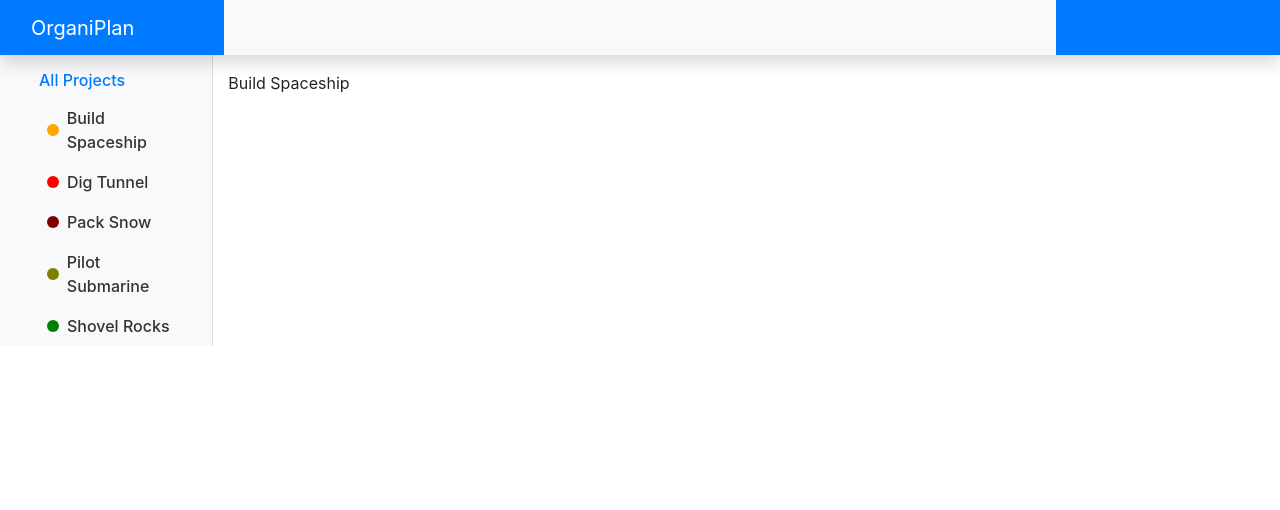
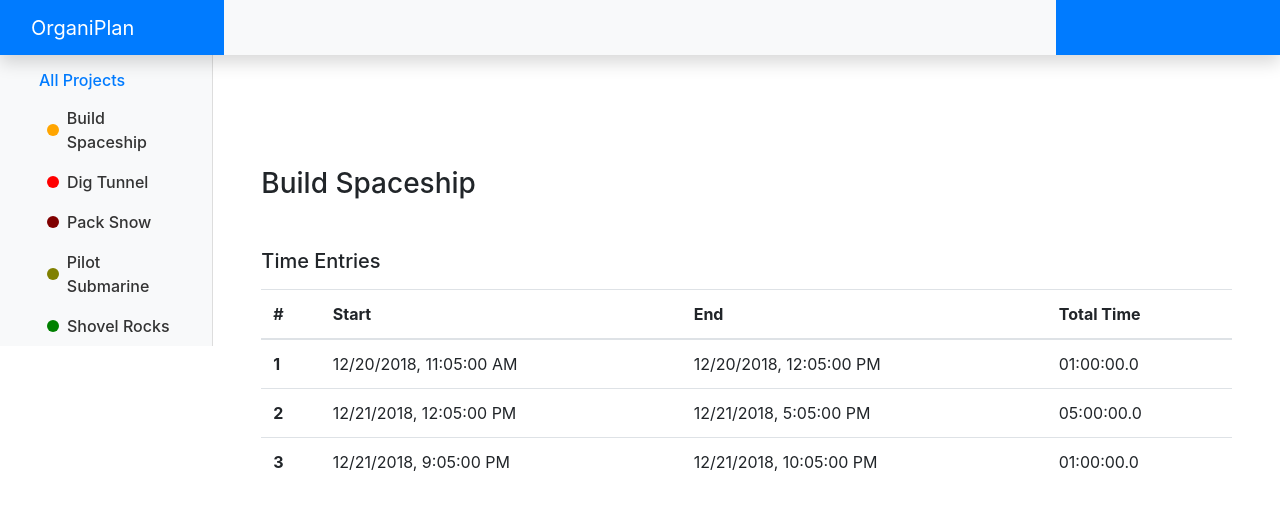
Before and after one commit to mwvalen/organiplan, a React app: page /projects/build-spaceship in a window 1280 px wide. Shown: the top 510 px of the page. Built offline with nearby package versions, Linux system fonts and the light colour scheme.

Commit message:
Time entries table added to single project view

```diff
--- a/src/components/Dashboard/ProjectView/index.js
+++ b/src/components/Dashboard/ProjectView/index.js
@@ -1,10 +1,52 @@
 import React from 'react'
 import { connect } from 'react-redux'
+
+function msToTime(duration) {
+    var milliseconds = parseInt((duration % 1000) / 100),
+      seconds = parseInt((duration / 1000) % 60),
+      minutes = parseInt((duration / (1000 * 60)) % 60),
+      hours = parseInt((duration / (1000 * 60 * 60)) % 24);
+
+    hours = (hours < 10) ? "0" + hours : hours;
+    minutes = (minutes < 10) ? "0" + minutes : minutes;
+    seconds = (seconds < 10) ? "0" + seconds : seconds;
+
+    return hours + ":" + minutes + ":" + seconds + "." + milliseconds;
+}
 
 export const ProjectView = (project) => {
     return (
         <div className="col-md-10 pt-3">
-            {project.name}
+            <div className="row pr-3">
+
+            </div>
+            <div className="row pt-5 px-5">
+                <h3 className="my-5 w-100">{project.name}</h3>
+                <br /><br />
+                <div><h5 className="mb-3">Time Entries</h5></div>
+                <table className="table">
+                <thead>
+                    <tr>
+                    <th scope="col">#</th>
+                    <th scope="col">Start</th>
+                    <th scope="col">End</th>
+                    <th scope="col">Total Time</th>
+                    </tr>
+                </thead>
+                <tbody>
+                {project.timeEntries.map((te, i)=>
+                    <tr>
+                        <th scope="row">{i+1}</th>
+                        <td>{new Date(te.startTime*1000).toLocaleString()}</td>
+                        <td>{new Date(te.endTime*1000).toLocaleString()}</td>
+                        <td>{msToTime(((te.endTime - te.startTime)*1000))}</td>
+                    </tr>
+                )
+                }
+                </tbody>
+                </table>
+            </div>
+
         </div>
     )
 }
```
